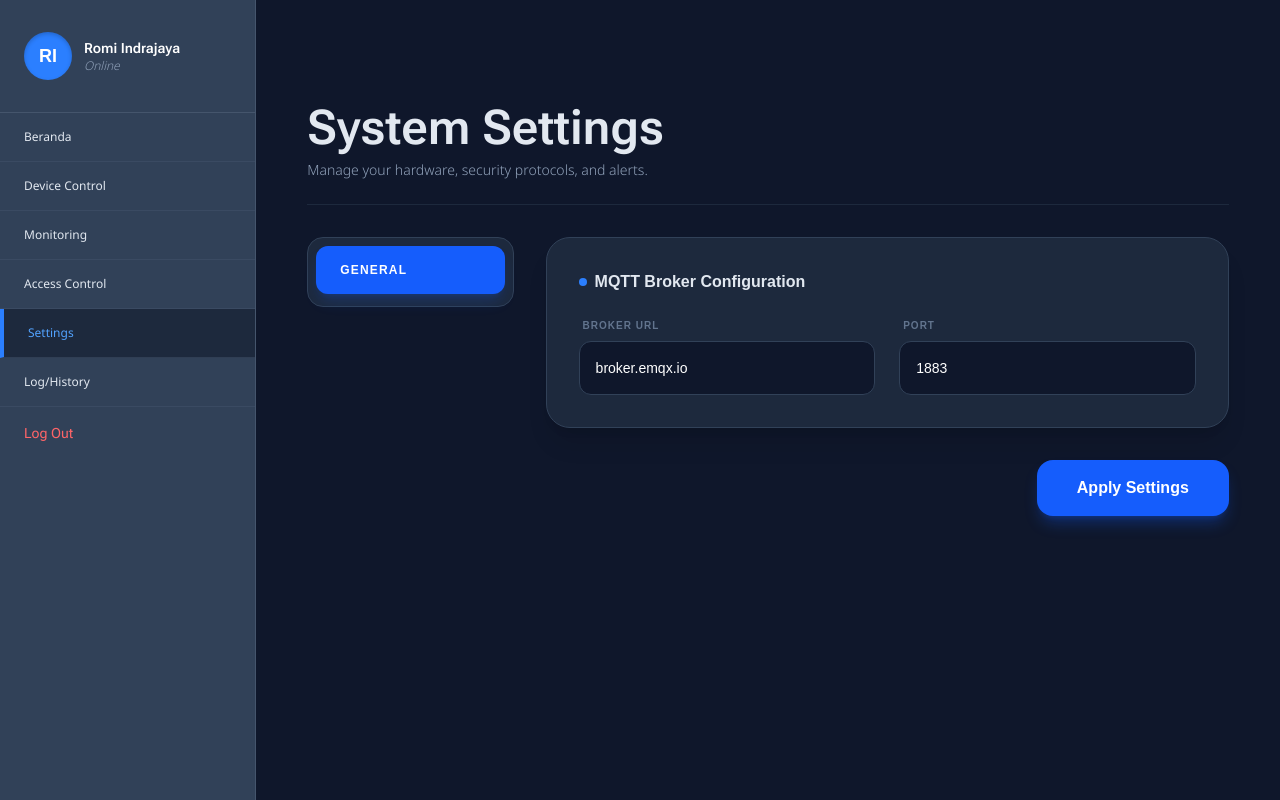
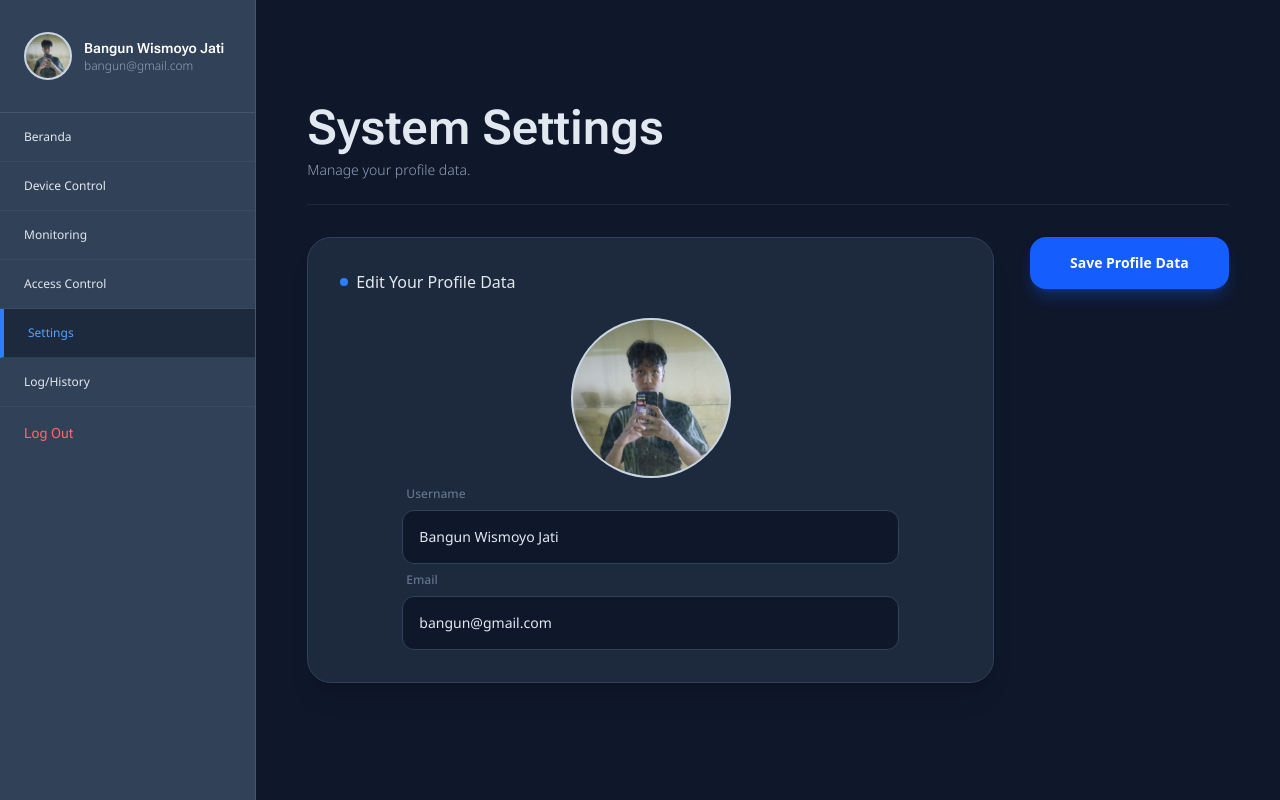
Before and after one commit to Bangun-creature/dashboard-iot, a Next.js app: page /settings in a window 1280 px wide. Built offline with nearby package versions, Linux system fonts and the light colour scheme.

Commit message:
feat:update add frontend settings profile

```diff
--- a/app/(dashboard)/access-control/page.jsx
+++ b/app/(dashboard)/access-control/page.jsx
@@ -166,7 +166,7 @@ export default function AccessControl() {
               <tbody className="divide-y divide-slate-700/50">
                 {listRfid.map((log) => (
                   <tr key={log.id} className="hover:bg-slate-700/30 transition-colors">
-                    <td className="px-4 py-4 font-mono text-xs flex gap-4">
+                    <td className="px-4 py-4 font-mono text-xs flex flex-col gap-1 lg:flex-row lg:gap-4">
                       <p>{formatTimestamp(log.updated_at)}</p>
                       <button onClick={()=>{handleConfigurationOpen(log.id)}} className='text-slate-100 text-xs font-medium font-notosans bg-emerald-600 rounded-lg w-fit px-2 py-1'>Configuration</button>
                     </td>
--- a/app/(dashboard)/settings/page.jsx
+++ b/app/(dashboard)/settings/page.jsx
@@ -1,63 +1,93 @@
 'use client';
 
-import React, { useState } from 'react';
+// import { headers } from 'next/headers';
+import React, { useRef, useState } from 'react';
 // import SecurityLogs from './SecurityLogs';
 // import ThresholdAlert from './ThresholdAlert';
 
 export default function Settings() {
-  const [activeTab, setActiveTab] = useState('general');
+  const [form, setForm] = useState({username: 'Bangun Wismoyo Jati', email: 'bangun@gmail.com'});
+  const [preview, setPreview] = useState('/profile/crop-mirror.png');
+  const [file, setFile] = useState(null);
+  const fileInputRef = useRef(null);
+
+  const handleIconClick = ()=> fileInputRef.current.click();
+
+  const handleFileChange = (e)=>{
+    const selectedFile = e.target.files[0];
+    if(selectedFile){
+      setFile(selectedFile);
+      setPreview(URL.createObjectURL(selectedFile)); //Buat preview
+    }
+  }
+
+  const handleSaveProfile = async ()=>{
+    const formData = new FormData();
+    formData.append('username', username);
+
+    formData.append('image', file);
+
+    try {
+      const rawData = await axios.post('/api/auth/update-profile', formData, {
+        headers: {'Content-Type': 'multipart/form-data'}
+      });
+      alert(`Profil berhasil diperbarui: ${rawData.data.message}`);
+
+    } catch (error) {
+      console.error(`Error update profile: ${error}`);
+    }
+  }
 
   return (
-    <div className="bg-slate-900 min-h-full pt-20 px-[5%] flex flex-col gap-8 pb-20">
+    <div className="bg-slate-900 pt-20 px-[5%] flex flex-col gap-8 pb-20">
       <div className="py-6 border-b border-slate-800">
         <h1 className="text-slate-200 text-5xl font-robotoflex font-semibold">
           System Settings
         </h1>
-        <p className="text-slate-400 font-notosans font-light text-sm mt-2">Manage your hardware, security protocols, and alerts.</p>
+        <p className="text-slate-400 font-notosans font-light text-sm mt-2">Manage your profile data.</p>
       </div>
 
-      <div className="grid grid-cols-1 lg:grid-cols-4 gap-8">
+      <div className="">
         {/* Sidebar Navigation */}
-        <div className="lg:col-span-1">
+        {/* <div className="lg:col-span-1">
           <div className="bg-slate-800 p-2 rounded-2xl border border-slate-700 sticky top-24">
-            {['general'].map((tab) => (
               <button
-                key={tab}
                 onClick={() => setActiveTab(tab)}
-                className={`w-full text-left px-6 py-4 rounded-xl font-semibold transition-all mb-1 uppercase text-xs tracking-widest
-                  ${activeTab === tab ? 'bg-blue-600 text-white shadow-lg shadow-blue-600/20' : 'text-slate-400 hover:bg-slate-700'}`}
+                className={`w-full text-left px-6 py-4 rounded-xl font-semibold transition-all mb-1 uppercase text-xs tracking-widest bg-blue-600 text-white shadow-lg shadow-blue-600/20`}
               >
-                {tab.replace('-', ' ')}
+                Profile
               </button>
-            ))}
           </div>
-        </div>
+        </div> */}
 
         {/* Content Area */}
-        <div className="lg:col-span-3">
-          {activeTab === 'general' && (
-            <div className="bg-slate-800 p-8 rounded-3xl border border-slate-700 shadow-xl animate-in fade-in slide-in-from-bottom-4 duration-500">
-              <h3 className="text-slate-200 font-semibold mb-6 flex items-center gap-2">
-                <span className="w-2 h-2 bg-blue-500 rounded-full"></span> MQTT Broker Configuration
+        <div className="flex flex-col gap-4 lg:grid lg:grid-cols-4">
+            <div className="bg-slate-800 p-8 rounded-3xl border border-slate-700 shadow-xl animate-in fade-in slide-in-from-bottom-4 duration-500 lg:col-span-3 flex flex-col">
+              <h3 className="text-slate-200 font-medium mb-6 flex items-center gap-2">
+                <span className="w-2 h-2 bg-blue-500 rounded-full"></span> Edit Your Profile Data
               </h3>
-              <div className="grid grid-cols-1 md:grid-cols-2 gap-6">
-                <div className="flex flex-col gap-2">
-                  <label className="text-slate-500 text-[10px] font-bold uppercase ml-1 tracking-widest">Broker URL</label>
-                  <input type="text" defaultValue="broker.emqx.io" className="bg-slate-900 border border-slate-700 rounded-xl p-4 text-white focus:border-blue-500 outline-none transition-all font-mono text-sm" />
+              <div className="flex flex-col gap-2 lg:w-[80%] lg:mx-auto">
+                <div className='w-full flex justify-center'>
+                  <div className='bg-red-500 w-40 h-40 rounded-full relative  bg-cover bg-center bg-no-repeat border-2 border-slate-300' style={{backgroundImage: `url(${preview})`}}>
+                  <input type="file" ref={fileInputRef} onChange={handleFileChange} className='hidden' image="image/*" />
+                  <div className='text-white absolute bottom-0 right-0 bg-[url("/icon/edit.png")] bg-contain bg-no-repeat w-7 h-7 cursor-pointer'></div>
+                  </div>
                 </div>
                 <div className="flex flex-col gap-2">
-                  <label className="text-slate-500 text-[10px] font-bold uppercase ml-1 tracking-widest">Port</label>
-                  <input type="number" defaultValue="1883" className="bg-slate-900 border border-slate-700 rounded-xl p-4 text-white focus:border-blue-500 outline-none transition-all font-mono text-sm" />
+                  <label className="text-slate-500 text-xs font-medium ml-1 font-notosans">Username</label>
+                  <input value={form.username} onChange={(e)=> setForm({...form, username: e.target.value})} type="text" defaultValue="Bangun Wismoyo Jati" className="font-notosans bg-slate-900 border border-slate-700 rounded-xl p-4 text-slate-200 focus:border-blue-500 outline-none transition-all text-sm" />
+                </div>
+                <div className="flex flex-col gap-2">
+                  <label className="text-slate-500 text-xs font-medium ml-1 font-notosans">Email</label>
+                  <input value={form.email} onChange={(e)=> setForm({...form, email: e.target.value})} type="text" defaultValue="bangun@gmail.com" className="bg-slate-900 border border-slate-700 rounded-xl p-4 text-slate-200 focus:border-blue-500 outline-none transition-all font-notosans text-sm" />
                 </div>
               </div>
             </div>
-          )}
-          {activeTab === 'security' && <SecurityLogs />}
 
           {/* Action Footer */}
-          <div className="flex justify-end gap-4 mt-8">
-            <button className="px-10 py-4 bg-blue-600 hover:bg-blue-500 text-white rounded-2xl font-bold shadow-lg shadow-blue-600/30 transition-all active:scale-95">
-              Apply Settings
+          <div className="flex justify-end gap-4  lg:col-span-1 h-fit">
+            <button onClick={handleSaveProfile} className="px-10 py-4 bg-blue-600 hover:bg-blue-500 text-white rounded-2xl font-bold shadow-lg shadow-blue-600/30 transition-all active:scale-95 text-sm">
+              Save Profile Data
             </button>
           </div>
         </div>
--- /dev/null
+++ b/app/api/auth/update-profile/route.js
@@ -0,0 +1,27 @@
+import { NextResponse } from "next/server";
+import db from '@/lib/db';
+import WriteFi
+
+export default function POST(request){
+    try {
+        const formData = await request.formData();
+
+        const username = formData.get('username');
+        const email = formData.get('email');
+
+        const file = formData.get('image');
+
+        let imagePathForDb = null;
+        if(file && typeof file !== 'string'){
+            const bytes = await file.arrayBuffer();
+            const buffere = Buffer.from(bytes);
+
+            const filename = file.name;
+
+            const storagePath = path.join(process.cwd(), '/public/uploads', filename);
+            await writerFile(storagePath, buffer)
+        }
+    } catch (error) {
+
+    }
+}
--- a/app/globals.css
+++ b/app/globals.css
@@ -11,23 +11,3 @@
   --font-zalandosans: "Zalando Sans", sans-serif;
   /* --bg-me: url("./aku-nobg.png"); */
 }
-
-@theme inline {
-  --color-background: var(--background);
-  --color-foreground: var(--foreground);
-  --font-sans: var(--font-geist-sans);
-  --font-mono: var(--font-geist-mono);
-}
-
-@media (prefers-color-scheme: dark) {
-  :root {
-    --background: #0a0a0a;
-    --foreground: #ededed;
-  }
-}
-
-body {
-  background: var(--background);
-  color: var(--foreground);
-  font-family: Arial, Helvetica, sans-serif;
-}
--- a/components/Navbar.jsx
+++ b/components/Navbar.jsx
@@ -50,7 +50,10 @@ export default function Navbar(){
       <div className="lg:hidden bg-blue-600 w-full flex justify-between items-center px-[5%] py-3 text-white shadow-md">
         <p className="font-bold font-robotoflex">IOT Dashboard</p>
         <button onClick={handleClickNavbar}>
-          c</button>
+
+          <div className="bg-[url(/icon/menu.png)] bg-contain bg-no-repeat w-7 h-7"></div>
+          </button>
+
       </div>
 
       {/* Background Overlay */}
@@ -73,12 +76,11 @@ export default function Navbar(){
         >
           {/* User Profile Section */}
           <div className="flex gap-3 items-center px-6 py-8 border-b border-slate-600">
-            <div className="bg-blue-500 w-12 h-12 rounded-full flex items-center justify-center font-bold text-lg shadow-inner shadow-black/20">
-              RI
+            <div className="bg-blue-500 w-12 h-12 rounded-full flex items-center justify-center font-bold text-lg shadow-inner shadow-black/20 bg-[url('/profile/crop-mirror.png')] bg-cover bg-center bg-no-repeat border-2 border-slate-300">
             </div>
             <div>
-              <p className="font-semibold font-robotoflex text-sm">Romi Indrajaya</p>
-              <p className="text-xs text-slate-400 font-notosans font-light italic">Online</p>
+              <p className="font-semibold font-robotoflex text-sm">Bangun Wismoyo Jati</p>
+              <p className="text-xs text-slate-400 font-notosans font-light">bangun@gmail.com</p>
             </div>
           </div>
 
```
Also changed, not shown: public/icon/edit.png (added), public/profile/crop-mirror.png (added).
